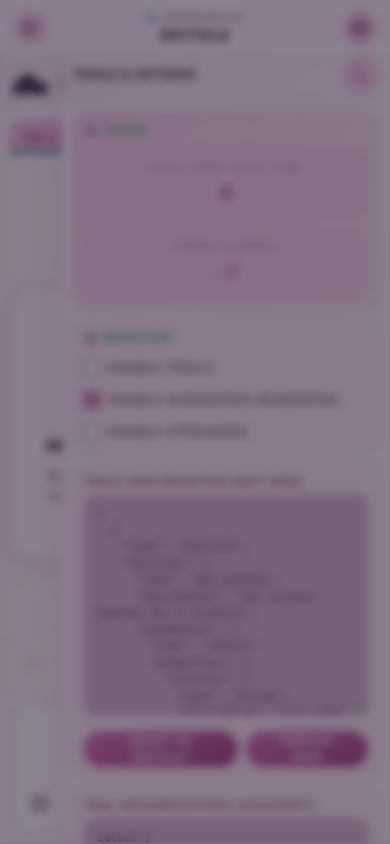
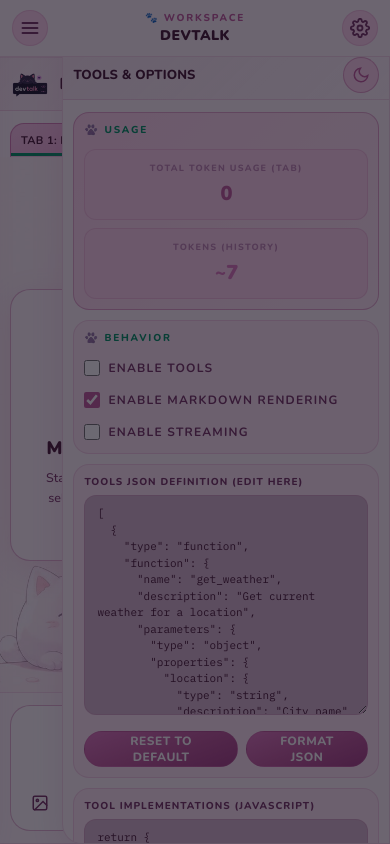
Before and after one commit to Myster-Pmf/DevTalk, a website: page public/index.html in a window 390 px wide. Both pictures are taken after a click on the button 360 px from the left and 28 px from the top of the page. Drawn offline with nearby package versions, Linux system fonts and the light colour scheme.

Commit message:
fix: mobile sidebar no blur overlay, bg image right-aligned for cat girl visibility, mobile topbar layout

```diff
--- a/public/styles.css
+++ b/public/styles.css
@@ -788,16 +788,18 @@ button.danger:hover {
     flex-direction: column;
     gap: 10px;
     overscroll-behavior: contain;
-    /* Chat background image */
+    /* Chat background image — right-aligned so the cat girl stays visible */
     background-image: url('assets/chat_background_light.jpg');
-    background-size: cover;
-    background-position: center;
+    background-size: auto 100%;
+    background-position: right center;
     background-repeat: no-repeat;
     position: relative;
 }
 
 [data-theme="dark"] .messages {
     background-image: url('assets/chat_background_dark.jpg');
+    background-size: auto 100%;
+    background-position: right center;
 }
 
 /* Subtle overlay so messages are readable over the background */
@@ -1704,8 +1706,10 @@ button.danger:hover {
     position: fixed;
     inset: 0;
     z-index: 1900;
-    background: rgba(20, 10, 35, 0.5);
-    backdrop-filter: blur(5px);
+    /* No blur — blur makes the whole page look broken on mobile */
+    background: rgba(10, 5, 20, 0.6);
+    -webkit-tap-highlight-color: transparent;
+    cursor: pointer;
 }
 
 .mobile-panel-header {
@@ -1836,9 +1840,16 @@ button.danger:hover {
     }
 
     .workspace-topbar {
-        flex-direction: column;
-        align-items: flex-start;
-        padding-right: 14px;
+        flex-direction: row;
+        align-items: center;
+        padding-right: 10px;
+        height: auto;
+        min-height: 44px;
+    }
+
+    .workspace-cat-peeking {
+        height: 34px;
+        margin-bottom: -12px;
     }
 }
 
```
